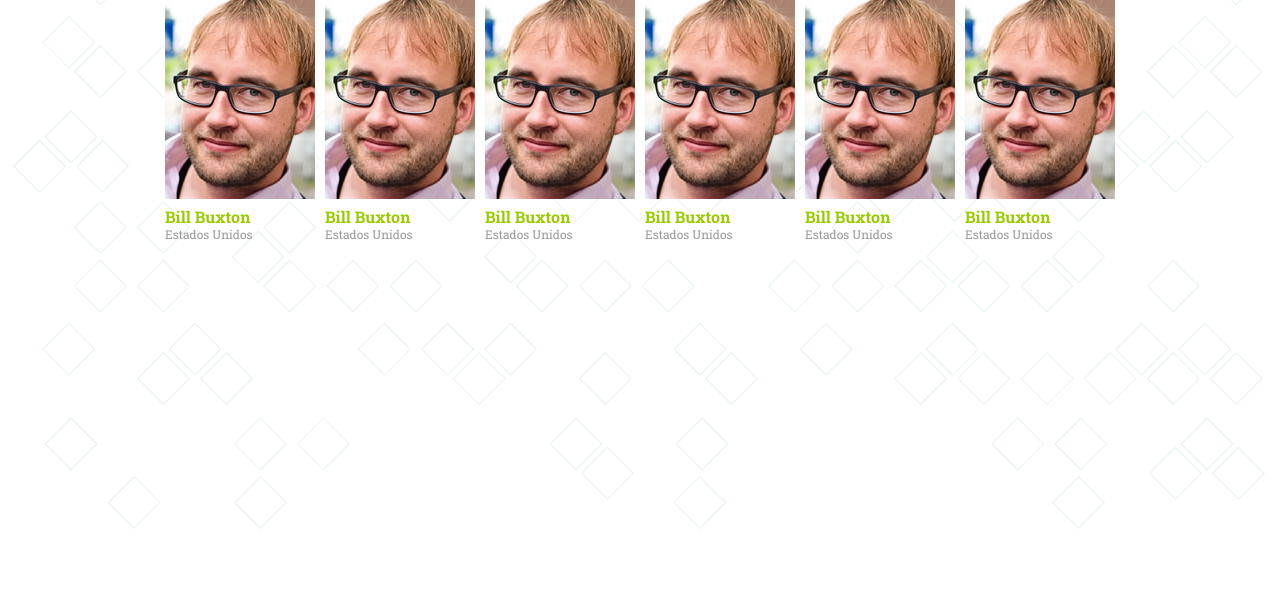
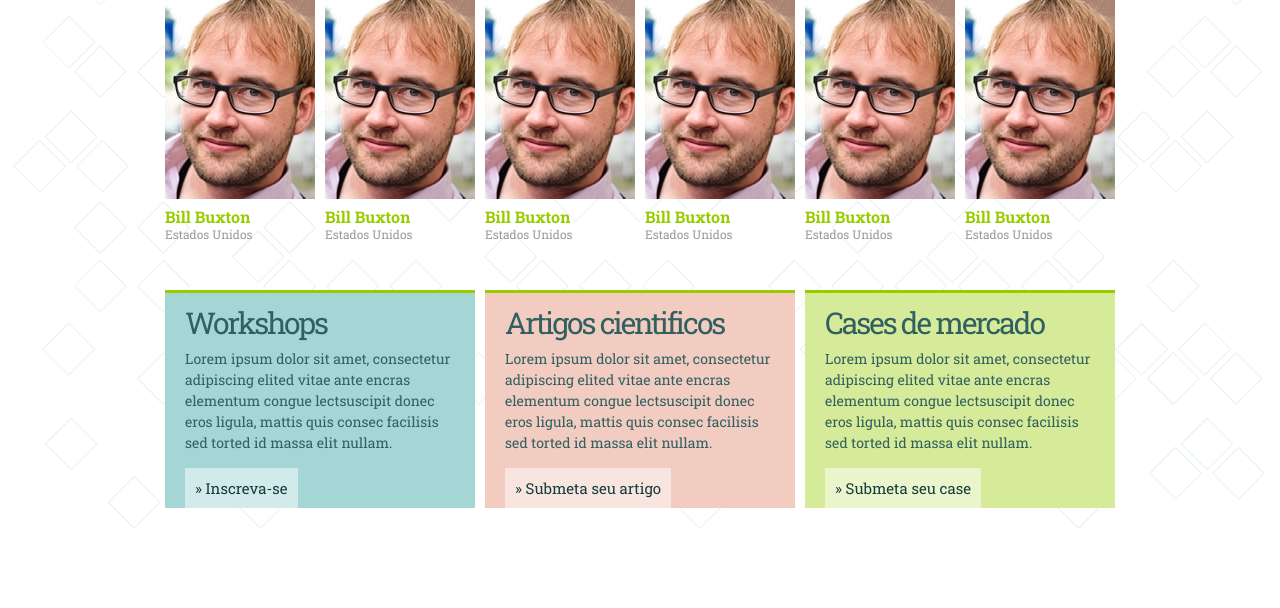
Before and after one commit to ramonvictor/isa2013, a PHP site: page / in a window 1280 px wide. Shown: the part 231-839 px from the top of the page. Before the commit the page ends 760 px from the top, so only its background shows below. Run offline with PHP 8.4, Linux system fonts and the light colour scheme; some libraries are stand-ins or nearby versions.

Commit message:
home: highlight sections frontend

```diff
--- a/css/sass/globals/_default-tag.scss
+++ b/css/sass/globals/_default-tag.scss
@@ -45,6 +45,6 @@ h1, h2, h3 {
   letter-spacing: -.07em;
 }
 p {
-  line-height: 130%;
+  line-height: 150%;
   margin-bottom: .7em;
 }
--- a/css/sass/globals/_global.scss
+++ b/css/sass/globals/_global.scss
@@ -2,6 +2,51 @@
 	width: $desktop-width;
 	margin: 0 auto;
 }
+
+// home sections
+.highlight-section{
+	width: 310px - 40px;
+	height: 200px;
+	float: left;
+	margin-right: 10px;
+	padding: 15px 20px 0;
+	position: relative;
+	color: $green-dark;
+	border-top: 3px solid $melon-green;
+	&:last-child{
+		margin-right: 0;
+	}
+	.title{
+		margin-bottom: 10px;
+	}
+	p{
+		font-size: 14px;
+	}
+}
+
+.highlight-section-btn{
+	color: $green-darker;
+	display: inline-block;
+	padding: 0 10px;
+	position: absolute;
+	bottom: 0;
+	left: 20px;
+	background: rgba(255,255,255,.5);
+	@include vertical-align(40px);
+}
+
+.green-box{
+	background: #a5d6d6;
+}
+
+.light-red-box{
+	background: #f2cbc1;
+}
+
+.melon-green-box{
+	background: #d6eb99;
+}
+
 
 // colors
 .c-melon-green{
@@ -33,8 +78,14 @@
 .fs-12{
 	font-size: 12px;
 }
+.fs-15{
+	font-size: 15px;
+}
 .fs-16{
 	font-size: 16px;
+}
+.fs-30{
+	font-size: 30px;
 }
 
 // rv classes
--- a/css/sass/sections/_home.scss
+++ b/css/sass/sections/_home.scss
@@ -1,3 +1,7 @@
+#main-content{
+	padding-bottom: 100px;
+}
+
 .speakers-list{
 	>li{
 		float: left;
@@ -12,6 +16,11 @@
 		}
 	}
 }
+
+.speakers-section{
+	margin-bottom: 50px;
+}
+
 .speaker-box{
 	display: block;
 	position: relative;
--- a/css/style.css
+++ b/css/style.css
@@ -180,7 +180,7 @@ h1, h2, h3 {
 }
 
 p {
-  line-height: 130%;
+  line-height: 150%;
   margin-bottom: .7em;
 }
 
@@ -323,6 +323,10 @@ p {
   color: #f76443;
 }
 
+#main-content {
+  padding-bottom: 100px;
+}
+
 .speakers-list > li {
   float: left;
   width: 150px;
@@ -334,6 +338,10 @@ p {
 }
 .speakers-list > li:last-child {
   margin-right: 0;
+}
+
+.speakers-section {
+  margin-bottom: 50px;
 }
 
 .speaker-box {
@@ -407,6 +415,50 @@ p {
   margin: 0 auto;
 }
 
+.highlight-section {
+  width: 270px;
+  height: 200px;
+  float: left;
+  margin-right: 10px;
+  padding: 15px 20px 0;
+  position: relative;
+  color: #316060;
+  border-top: 3px solid #99cc00;
+}
+.highlight-section:last-child {
+  margin-right: 0;
+}
+.highlight-section .title {
+  margin-bottom: 10px;
+}
+.highlight-section p {
+  font-size: 14px;
+}
+
+.highlight-section-btn {
+  color: #163c3c;
+  display: inline-block;
+  padding: 0 10px;
+  position: absolute;
+  bottom: 0;
+  left: 20px;
+  background: rgba(255, 255, 255, 0.5);
+  height: 40px;
+  line-height: 40px;
+}
+
+.green-box {
+  background: #a5d6d6;
+}
+
+.light-red-box {
+  background: #f2cbc1;
+}
+
+.melon-green-box {
+  background: #d6eb99;
+}
+
 .c-melon-green {
   color: #99cc00;
 }
@@ -438,8 +490,16 @@ p {
   font-size: 12px;
 }
 
+.fs-15 {
+  font-size: 15px;
+}
+
 .fs-16 {
   font-size: 16px;
+}
+
+.fs-30 {
+  font-size: 30px;
 }
 
 .hide {
--- a/index.html
+++ b/index.html
@@ -157,6 +157,24 @@
 			</li>
 		</ul>
 	</section>
+	<section class="highlights-section group">
+		<div class="highlight-section green-box">
+			<h1 class="fs-30 title">Workshops</h1>
+			<p>Lorem ipsum dolor sit amet, consectetur adipiscing elited vitae ante encras elementum congue lectsuscipit donec eros ligula, mattis quis consec facilisis sed torted id massa elit nullam.</p>
+			<a href="#" class="highlight-section-btn fs-15">&raquo; Inscreva-se</a>
+		</div>
+		<div class="highlight-section light-red-box">
+			<h1 class="fs-30 title">Artigos cientificos</h1>
+			<p>Lorem ipsum dolor sit amet, consectetur adipiscing elited vitae ante encras elementum congue lectsuscipit donec eros ligula, mattis quis consec facilisis sed torted id massa elit nullam.</p>
+			<a href="#" class="highlight-section-btn fs-15">&raquo; Submeta seu artigo</a>
+		</div>
+		<div class="highlight-section melon-green-box">
+			<h1 class="fs-30 title">Cases de mercado</h1>
+			<p>Lorem ipsum dolor sit amet, consectetur adipiscing elited vitae ante encras elementum congue lectsuscipit donec eros ligula, mattis quis consec facilisis sed torted id massa elit nullam.</p>
+			<a href="#" class="highlight-section-btn fs-15">&raquo; Submeta seu case</a>
+		</div>
+
+	</section>
 </div>
 <footer id="ft">
 
```
